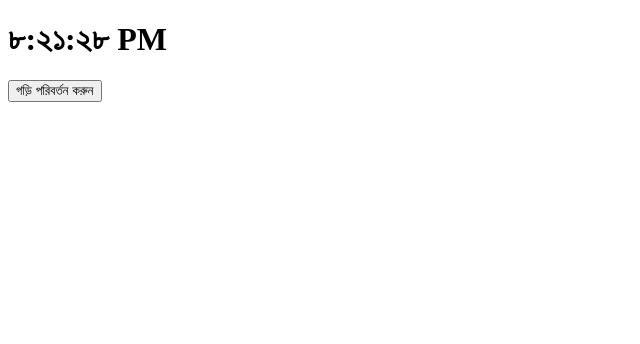
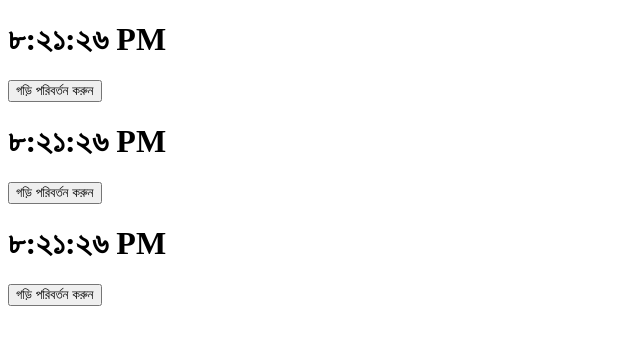
Before and after one commit to alfinarif/nodejs_practices, a React (Vite) app in the folder ReactJsPractices/practiceProject_2/: page / in a window 1280 px wide. Shown: the top 344 px of the page, without its empty margins (0-640 px from the left). Built offline with nearby package versions, Linux system fonts and the light colour scheme.

Commit message:
listAndKey

```diff
--- a/ReactJsPractices/practiceProject_2/src/App.jsx
+++ b/ReactJsPractices/practiceProject_2/src/App.jsx
@@ -1,6 +1,8 @@
-import ClockPractice5 from './components/ClockPractice5';
+import ClockList from './components/ClockList';
 
 const App = () => {
+  const quantities = [1,2,3];
+
   return (
     <div>
       {/* <ClockComponent locale="bn-BD"/>
@@ -13,7 +15,9 @@ const App = () => {
 
       {/* <ClockComponent4/> */}
 
-      <ClockPractice5/>
+      {/* <ClockPractice5/> */}
+
+      <ClockList quantities={quantities}/>
 
     </div>
   );
--- /dev/null
+++ b/ReactJsPractices/practiceProject_2/src/components/ClockList.jsx
@@ -0,0 +1,13 @@
+import ClockPractice5 from "./ClockPractice5";
+
+const ClockList = ({quantities = []}) => {
+    return (
+        <div>
+            {quantities.map((key)=>(
+                <ClockPractice5 key={key} />
+            ))}
+        </div>
+    );
+};
+
+export default ClockList;
```
